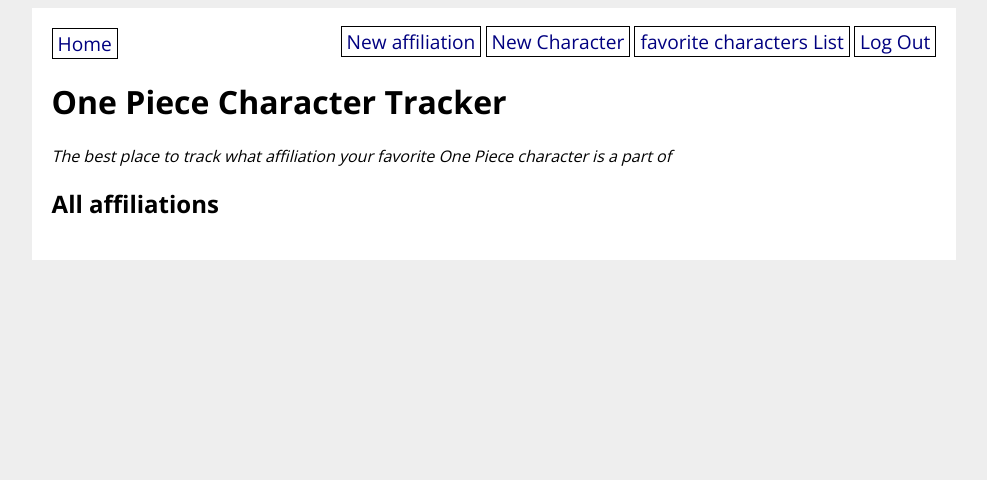
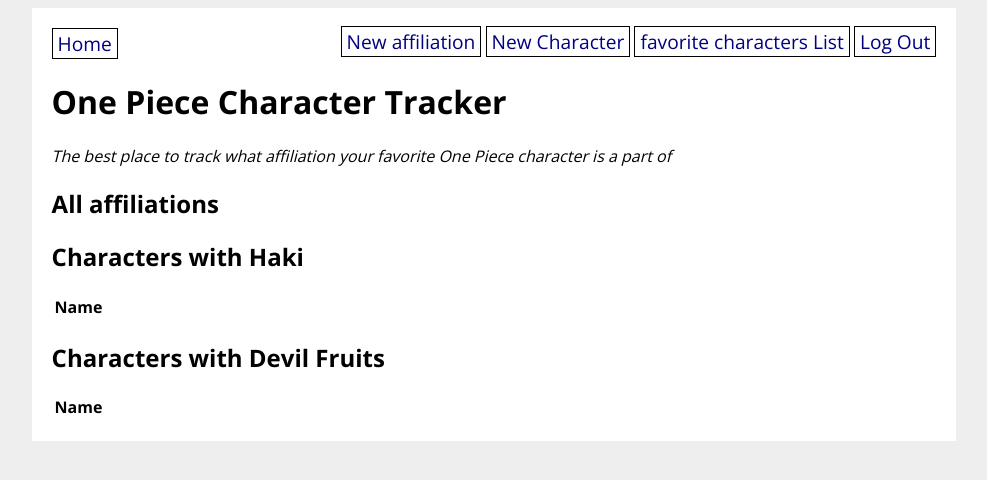
Before and after one commit to DominicBarnett/ACS-1220-Final-Project, a Flask app: page / in a window 1280 px wide. Shown: the top 480 px of the page, without its empty margins (146-1133 px from the left). Run offline with Flask 3, Linux system fonts and the light colour scheme; the visitor is signed in with stand-in values (Sample User, id 1); lists and menus that the app fills with data are empty.

Commit message:
additional classes and proper displays

```diff
--- a/OnePiece_app/main/forms.py
+++ b/OnePiece_app/main/forms.py
@@ -1,8 +1,8 @@
 from flask_wtf import FlaskForm
-from wtforms import StringField, DateField, FloatField, SelectField, SubmitField
+from wtforms import StringField, DateField, FloatField, SelectField, SubmitField, SelectMultipleField
 from wtforms.ext.sqlalchemy.fields import QuerySelectField
 from wtforms.validators import DataRequired, Length, NumberRange
-from OnePiece_app.models import AffiliationCategory, Affiliation, Character
+from OnePiece_app.models import AffiliationCategory, Affiliation, Character, DevilFruitCategory, HakiCategory
 
 class AffiliationForm(FlaskForm):
     """Form for adding/updating a GroceryStore."""
@@ -22,4 +22,6 @@
                        ])
     category = SelectField('Category', choices=AffiliationCategory.choices())
     affiliation = QuerySelectField('affiliation', query_factory=lambda: Affiliation.query.all(), get_label='title')
+    devil_fruit = SelectField('Category', choices=DevilFruitCategory.choices())
+    haki = SelectField('Category', choices=HakiCategory.choices())
     submit = SubmitField('Submit')
--- a/OnePiece_app/main/routes.py
+++ b/OnePiece_app/main/routes.py
@@ -1,7 +1,7 @@
 from flask import Blueprint, request, render_template, redirect, url_for, flash
 from datetime import date, datetime
 from flask_login import login_required, current_user
-from OnePiece_app.models import Affiliation, Character, User
+from OnePiece_app.models import Affiliation, Character, User, CharacterWithDevilFruit, CharacterWithHaki
 from OnePiece_app.main.forms import AffiliationForm, CharactersForm
 from OnePiece_app.extensions import db
 
@@ -14,8 +14,12 @@
 @main.route('/')
 def homepage():
     all_affiliations = Affiliation.query.all()
+    all_haki_characters = Character.query.filter(Character.haki != 'No').all()
+    all_devilfruit_characters = Character.query.filter(Character.devil_fruit != 'No').all()
     print(current_user)
-    return render_template('home.html', all_affiliations=all_affiliations)
+    return render_template('home.html', all_affiliations=all_affiliations,
+                            all_haki_characters=all_haki_characters,
+                            all_devilfruit_characters=all_devilfruit_characters)
 
 @main.route('/new_affiliation', methods=['GET', 'POST'])
 @login_required
@@ -41,8 +45,10 @@
     if form.validate_on_submit():
         new_character = Character(
             name=form.name.data,
-            # category=form.category.data,
+            category=form.category.data,
             affiliation=form.affiliation.data,
+            devil_fruit=form.devil_fruit.data,
+            haki=form.haki.data,
             created_by_id=current_user.id
         )
         db.session.add(new_character)
--- a/OnePiece_app/templates/character_detail.html
+++ b/OnePiece_app/templates/character_detail.html
@@ -40,6 +40,12 @@
         {{ form.affiliation }}
         <br>
         <br>
+        {{ form.devil_fruit.label }}
+        {{ form.devil_fruit }}
+        <br>
+        <br>
+        {{ form.haki.label }}
+        {{ form.haki }}
         {{ form.submit }}
     </fieldset>
 </form>
--- a/OnePiece_app/templates/home.html
+++ b/OnePiece_app/templates/home.html
@@ -13,9 +13,41 @@
     {% if affiliation.characters %}
         {{ affiliation.characters|length }}
     {% else %}
-        No items
+        No characters yet
     {% endif %}
 </div>
 {% endfor %}
 
+<h2>Characters with Haki</h2>
+<table>
+  <thead>
+    <tr>
+      <th>Name</th>
+    </tr>
+  </thead>
+  <tbody>
+    {% for character in all_haki_characters %}
+    <tr>
+      <td>{{ character.name }}</td>
+    </tr>
+    {% endfor %}
+  </tbody>
+</table>
+
+<h2>Characters with Devil Fruits</h2>
+<table>
+  <thead>
+    <tr>
+      <th>Name</th>
+    </tr>
+  </thead>
+  <tbody>
+    {% for character in all_devilfruit_characters %}
+    <tr>
+      <td>{{ character.name }}</td>
+    </tr>
+    {% endfor %}
+  </tbody>
+</table>
+
 {% endblock %}
```
Also changed, not shown: OnePiece_app/models.py (+37 -0 lines), OnePiece_app/templates/new_character.html (+27 -0 lines).
